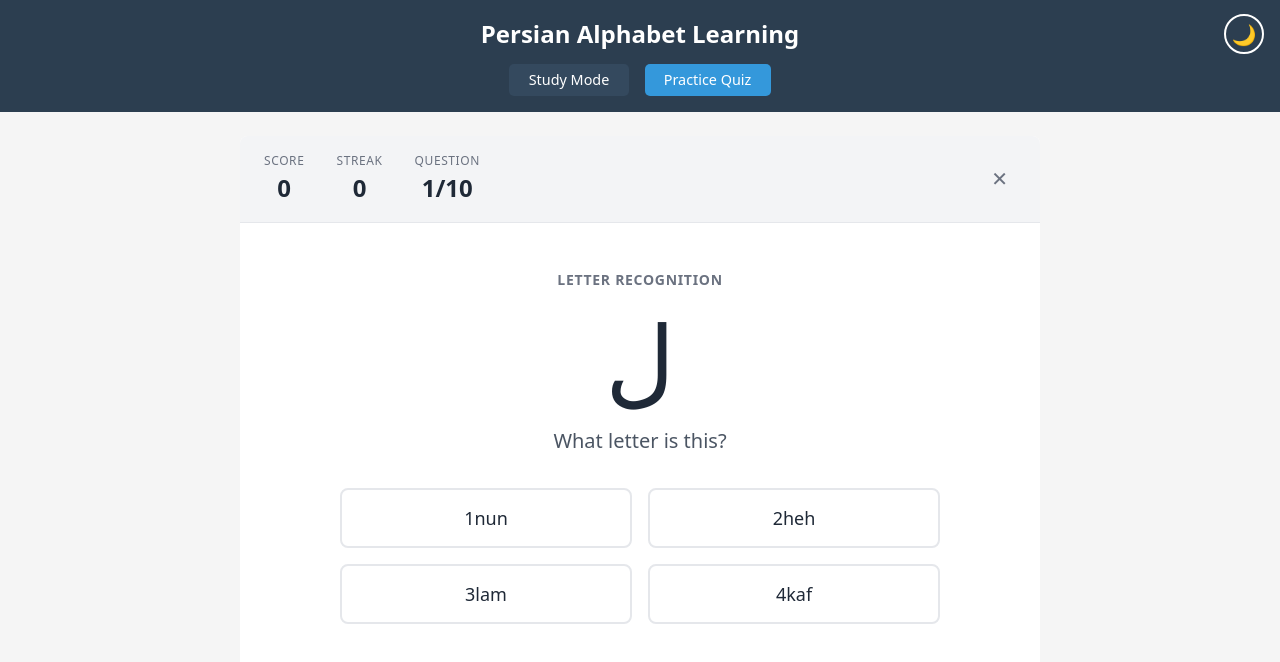
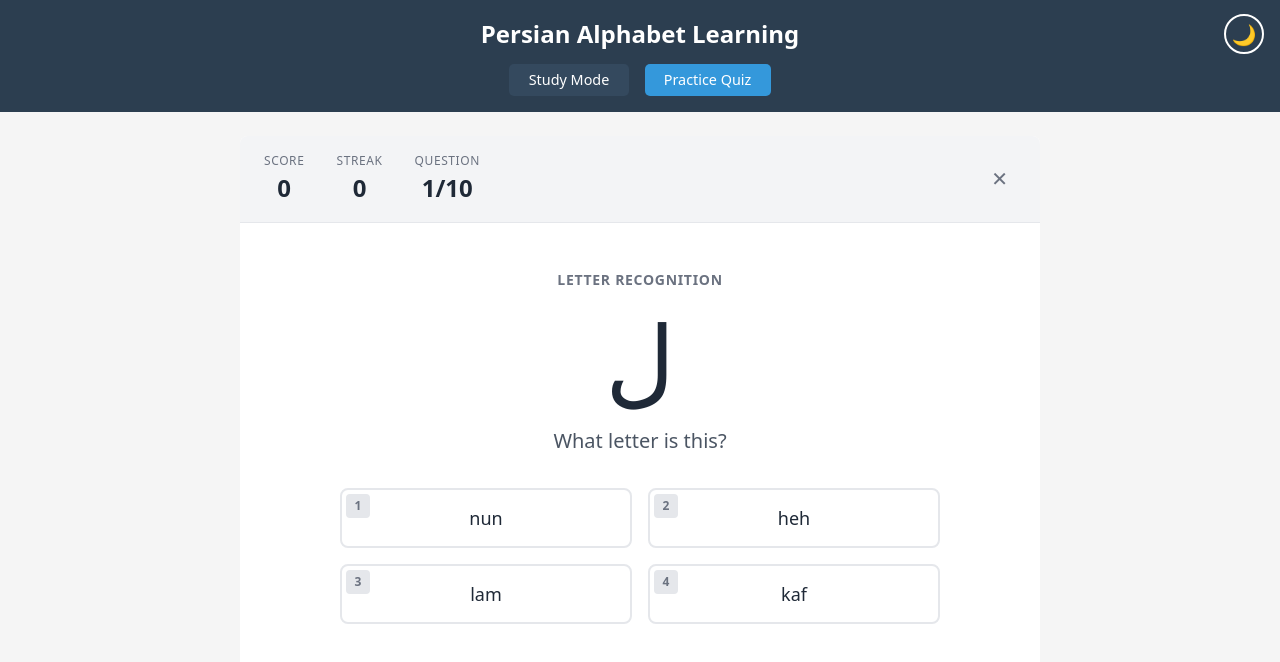
Before and after one commit to jotoft/aleph, a Vue app: page / in a window 1280 px wide. Both pictures are taken after a click on the button "Practice Quiz". Shown: the top 662 px of the page. Built offline with nearby package versions, Linux system fonts and the light colour scheme; a web font is replaced by a local one.

Commit message:
Refactor answer selection and add hotkey hint styles
Refactored the `selectAnswer` function to include an unused parameter for clarity and future-proofing. Added styling for a `.hotkey-hint` element, improving UI clarity by visually indicating answer hotkeys with consistent theming and hover states.

```diff
--- a/src/components/QuizMode.vue
+++ b/src/components/QuizMode.vue
@@ -238,7 +238,7 @@ function generateQuiz() {
   }
 }
 
-function selectAnswer(answer: string, index?: number) {
+function selectAnswer(answer: string, _index?: number) {
   if (answered.value) return;
 
   selectedAnswer.value = answer;
@@ -544,6 +544,39 @@ onUnmounted(() => {
   padding: 0.5rem;
 }
 
+.answer-content {
+  display: flex;
+  align-items: center;
+  justify-content: center;
+  gap: 0.5rem;
+}
+
+.hotkey-hint {
+  position: absolute;
+  top: 0.25rem;
+  left: 0.25rem;
+  width: 1.5rem;
+  height: 1.5rem;
+  display: flex;
+  align-items: center;
+  justify-content: center;
+  background-color: #e5e7eb;
+  color: #6b7280;
+  border-radius: 4px;
+  font-size: 0.75rem;
+  font-weight: bold;
+}
+
+.dark .hotkey-hint {
+  background-color: #4b5563;
+  color: #d1d5db;
+}
+
+.answer-button:hover .hotkey-hint {
+  background-color: #3b82f6;
+  color: white;
+}
+
 .letter-option-text {
   font-size: 2.5rem;
   font-family: 'Vazir', 'Arial', sans-serif;
```
